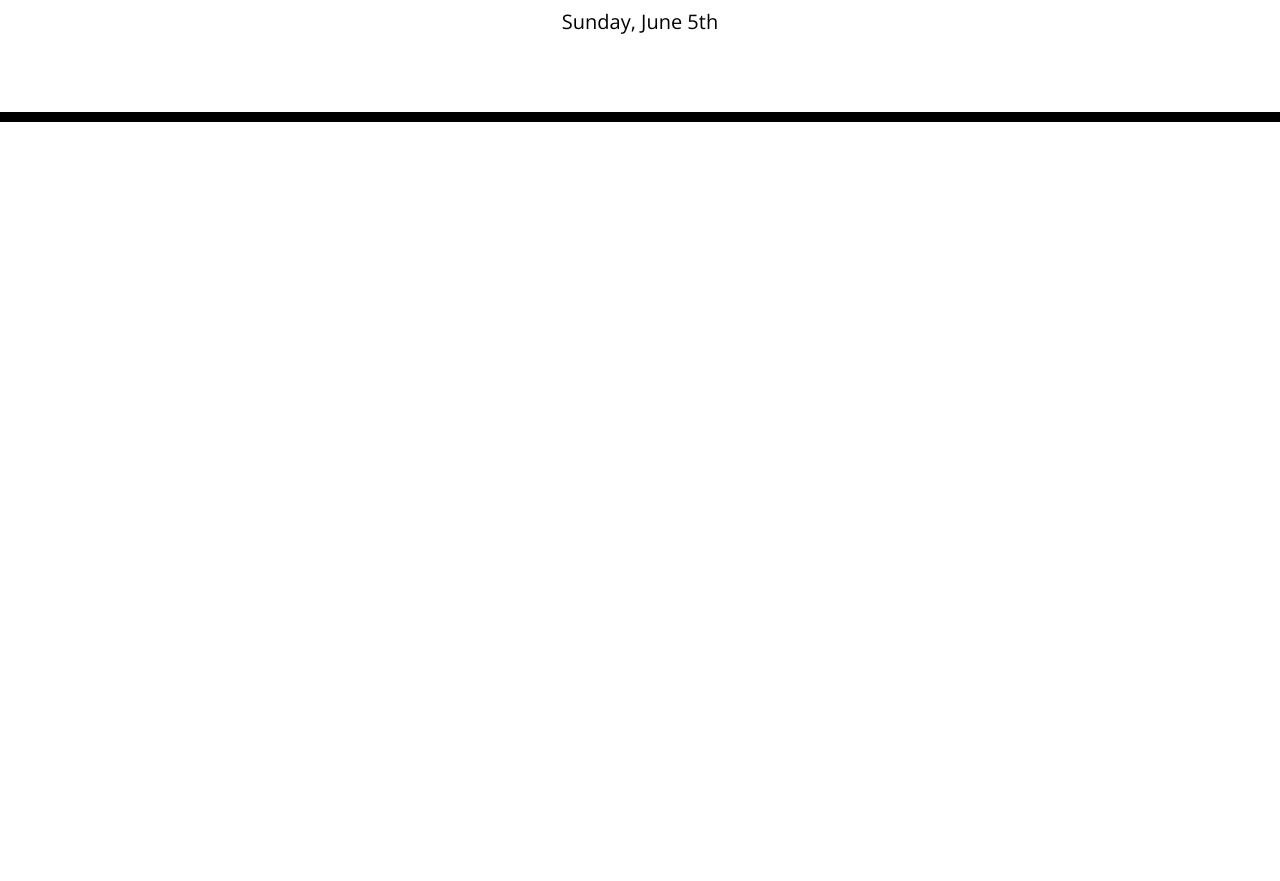
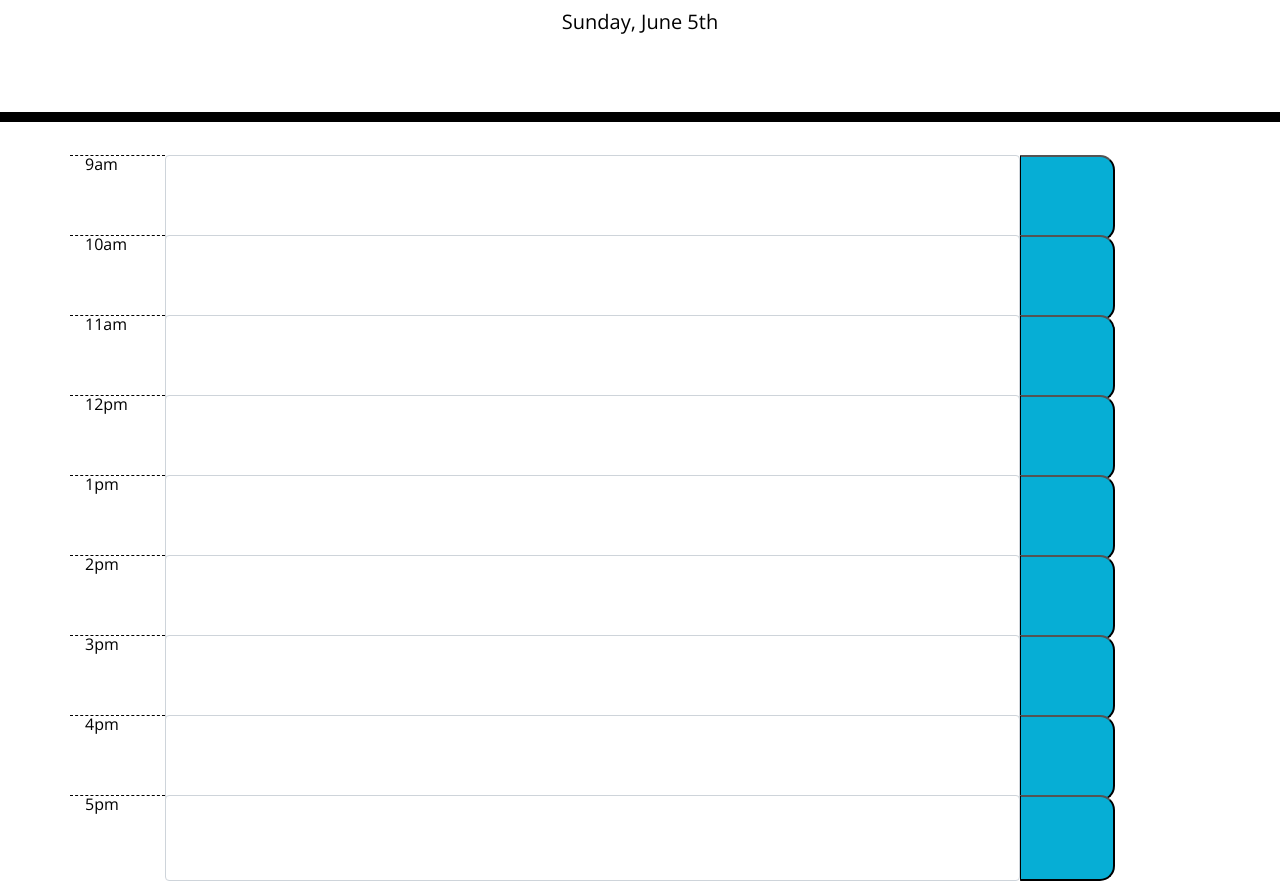
Before and after one commit to StephonT/Work-Day-Scheduler, a plain HTML site: page Develop/index.html in a window 1280 px wide. Shown: the part 182-1063 px from the top of the page. Before the commit the page ends 800 px from the top, so only its background shows below. Drawn offline with nearby package versions, Linux system fonts and the light colour scheme; a web font is replaced by a local one.

Commit message:
added rows to planner and save button

```diff
--- a/Develop/index.html
+++ b/Develop/index.html
@@ -19,6 +19,11 @@
       rel="stylesheet"
     />
 
+    <link
+      rel="stylesheet"
+      href="https://cdnjs.cloudflare.com/ajax/libs/open-iconic/1.1.1/font/css/open-iconic-bootstrap.min.css"
+    />
+
     <link rel="stylesheet" href="assets/style.css" />
 
     <title>Work Day Scheduler</title>
@@ -27,7 +32,9 @@
   <body>
     <header class="jumbotron">
       <h1 class="display-3">Work Day Scheduler</h1>
-      <p class="lead">A simple calendar app for scheduling your work day</p>
+      <p class="lead d-none d-sm-block">
+        A simple calendar app for scheduling your work day
+      </p>
 
       <!--Current Day Display-->
       <p id="currentDay" class="lead text-center"></p>
@@ -35,7 +42,116 @@
 
     <div class="container">
       <!-- Timeblocks go here -->
+      <div class="row" id="9am-row">
+        <div class="col-1 col-xs-1 hour" id="time-block 9am-hour">9am</div>
+        <textarea
+          id="9am-text"
+          rows="3"
+          class="form-control description col-9 col-xs-1"
+        ></textarea>
+        <button type="button" class="saveBtn col-1 col-xs-1">
+          <span class="oi oi-task"></span>
+        </button>
+      </div>
+
+      <div class="row" id="10am-row">
+        <div class="col-1 col-xs-1 hour" id="time-block 10am-hour">10am</div>
+        <textarea
+          id="10am-text"
+          rows="3"
+          class="form-control description col-9 col-xs-1"
+        ></textarea>
+        <button type="button" class="saveBtn col-1 col-xs-1">
+          <span class="oi oi-task"></span>
+        </button>
+      </div>
+
+      <div class="row" id="11am-row">
+        <div class="col-1 col-xs-1 hour" id="time-block 11am-hour">11am</div>
+        <textarea
+          id="11am-text"
+          rows="3"
+          class="form-control description col-9 col-xs-1"
+        ></textarea>
+        <button type="button" class="saveBtn col-1 col-xs-1">
+          <span class="oi oi-task"></span>
+        </button>
+      </div>
+
+      <div class="row" id="12pm-row">
+        <div class="col-1 col-xs-1 hour" id="time-block 12pm-hour">12pm</div>
+        <textarea
+          id="12pm-text"
+          rows="3"
+          class="form-control description col-9 col-xs-1"
+        ></textarea>
+        <button type="button" class="saveBtn col-1 col-xs-1">
+          <span class="oi oi-task"></span>
+        </button>
+      </div>
+
+      <div class="row" id="1pm-row">
+        <div class="col-1 col-xs-1 hour" id="time-block 1pm-hour">1pm</div>
+        <textarea
+          id="1pm-text"
+          rows="3"
+          class="form-control description col-9 col-xs-1"
+        ></textarea>
+        <button type="button" class="saveBtn col-1 col-xs-1">
+          <span class="oi oi-task"></span>
+        </button>
+      </div>
+
+      <div class="row" id="2pm-row">
+        <div class="col-1 col-xs-1 hour" id="time-block 2pm-hour">2pm</div>
+        <textarea
+          id="2pm-text"
+          rows="3"
+          class="form-control description col-9 col-xs-1"
+        ></textarea>
+        <button type="button" class="saveBtn col-1 col-xs-1">
+          <span class="oi oi-task"></span>
+        </button>
+      </div>
+
+      <div class="row" id="3pm-row">
+        <div class="col-1 col-xs-1 hour" id="time-block 3pm-hour">3pm</div>
+        <textarea
+          id="3pm-text"
+          rows="3"
+          class="form-control description col-9 col-xs-1"
+        ></textarea>
+        <button type="button" class="saveBtn col-1 col-xs-1">
+          <span class="oi oi-task"></span>
+        </button>
+      </div>
+
+      <div class="row" id="4pm-row">
+        <div class="col-1 col-xs-1 hour" id="time-block 4pm-hour">4pm</div>
+        <textarea
+          id="4pm-text"
+          rows="3"
+          class="form-control description col-9 col-xs-1"
+        ></textarea>
+        <button type="button" class="saveBtn col-1 col-xs-1">
+          <span class="oi oi-task"></span>
+        </button>
+      </div>
+
+      <div class="row" id="5pm-row">
+        <div class="col-1 col-xs-1 hour" id="time-block 5pm-hour">5pm</div>
+        <textarea
+          id="5pm-text"
+          rows="3"
+          class="form-control description col-9 col-xs-1"
+        ></textarea>
+        <button type="button" class="saveBtn col-1 col-xs-1">
+          <span class="oi oi-task"></span>
+        </button>
+      </div>
     </div>
+
+    <!--End Of Time Blocks-->
 
     <script src="https://code.jquery.com/jquery-3.4.1.min.js"></script>
     <script src="https://cdnjs.cloudflare.com/ajax/libs/moment.js/2.24.0/moment.min.js"></script>
```
